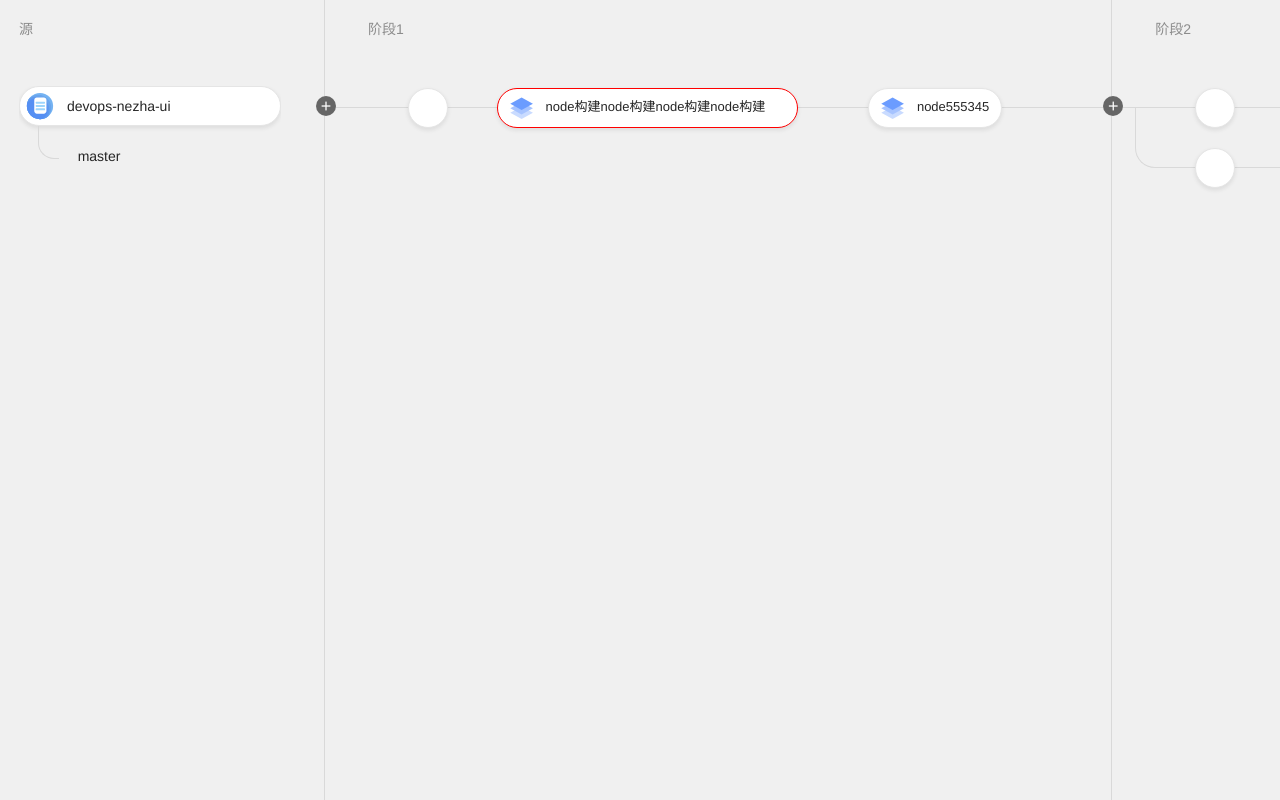
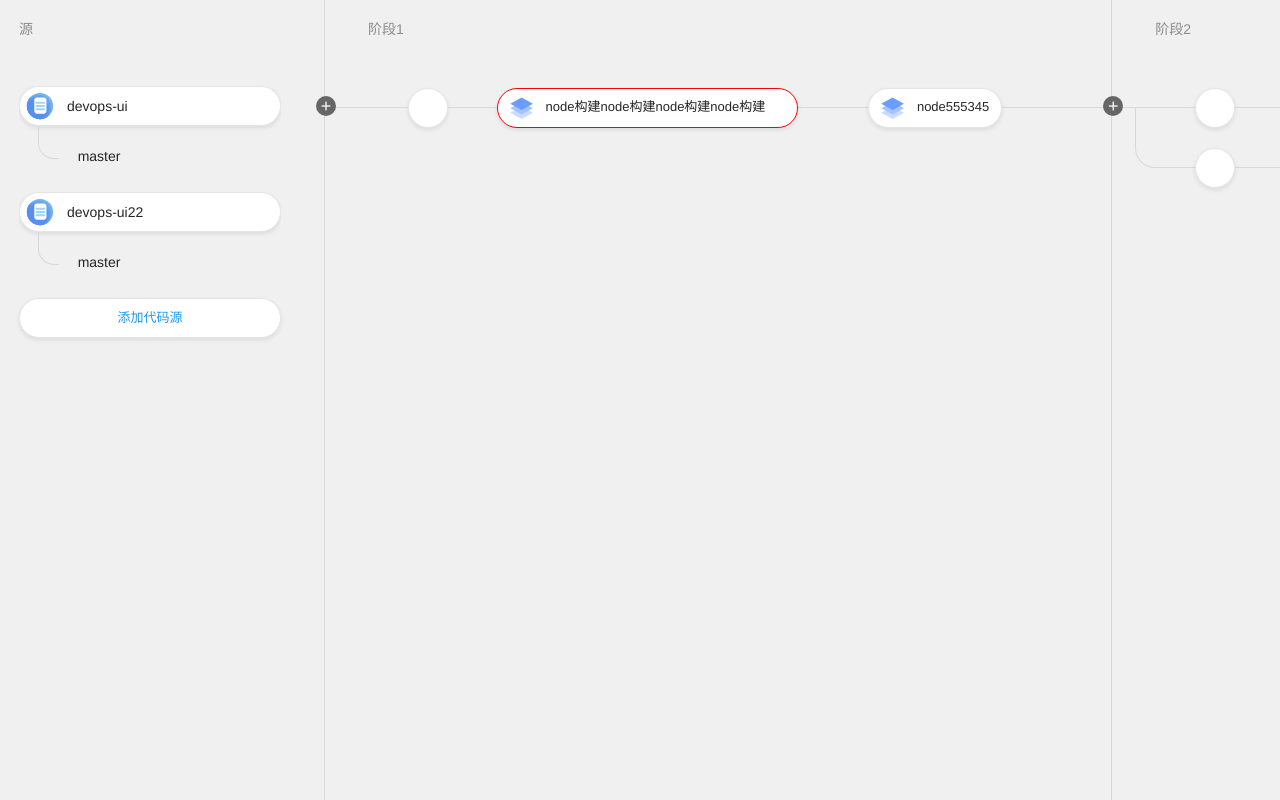
Before and after one commit to gdzy1987/vue-pipeline-flow, a Vue app: page /#/ in a window 1280 px wide. Built offline with nearby package versions, Linux system fonts and the light colour scheme.

Commit message:
add source

```diff
--- a/src/views/components/PipelineEditor.less
+++ b/src/views/components/PipelineEditor.less
@@ -29,6 +29,26 @@
     background: #f0f0f0;
     padding: 19px;
     box-sizing: border-box;
+    .add-source-btn{
+      height: 40px;
+      width: 100%;
+      border: 1px solid #e5e5e5;
+      border-radius: 20px;
+      background: #fff;
+      color: #1b9aee;
+      display: flex;
+      align-items: center;
+      justify-content: center;
+      cursor: pointer;
+      box-shadow: 0 2px 4px 0 rgb(38 38 38 / 10%);
+      transition: transform .218s ease-in;
+      box-sizing: border-box;
+      user-select: none;
+    }
+    .add-source-btn:hover{
+      transform:translateY(-10%);
+      box-shadow: 0 2px 14px 0 rgb(38 38 38 / 20%);
+    }
     .header{
       font-size: 14px;
       color: #8c8c8c;
--- a/src/views/components/PipelineEditor.vue
+++ b/src/views/components/PipelineEditor.vue
@@ -4,20 +4,25 @@
       <div class="sidebar">
         <div class="header">源</div>
         <div class="source">
-          <div class="item">
+          <div class="item" v-for="item in sourceList" :key="item.name">
             <div class="card">
                <div class="left">
                 <img src="./svg/git.svg">
               </div>
               <div class="center">
-                <div class="at-title">devops-nezha-ui</div>
+                <div class="at-title">{{item.name}}</div>
               </div>
             </div>
             <div class="branch">
               <div class="at-title">
-                master <a-icon type="branches" /> &nbsp;
+                {{item.branch}} <a-icon type="branches" /> &nbsp;
               </div>
             </div>
+
+          </div>
+
+          <div class="add-source-btn">
+             添加代码源
           </div>
         </div>
       </div>
@@ -118,6 +123,16 @@ export default {
   },
   data(){
     return{
+      sourceList:[
+        {
+          name:"devops-ui",
+          branch:"master"
+        },
+        {
+          name:"devops-ui22",
+          branch:"master"
+        }
+      ],
       data:[
         {
           uid:"q1",
```
Also changed, not shown: src/components/HelloWorld.vue (deleted, +0 -59 lines).
